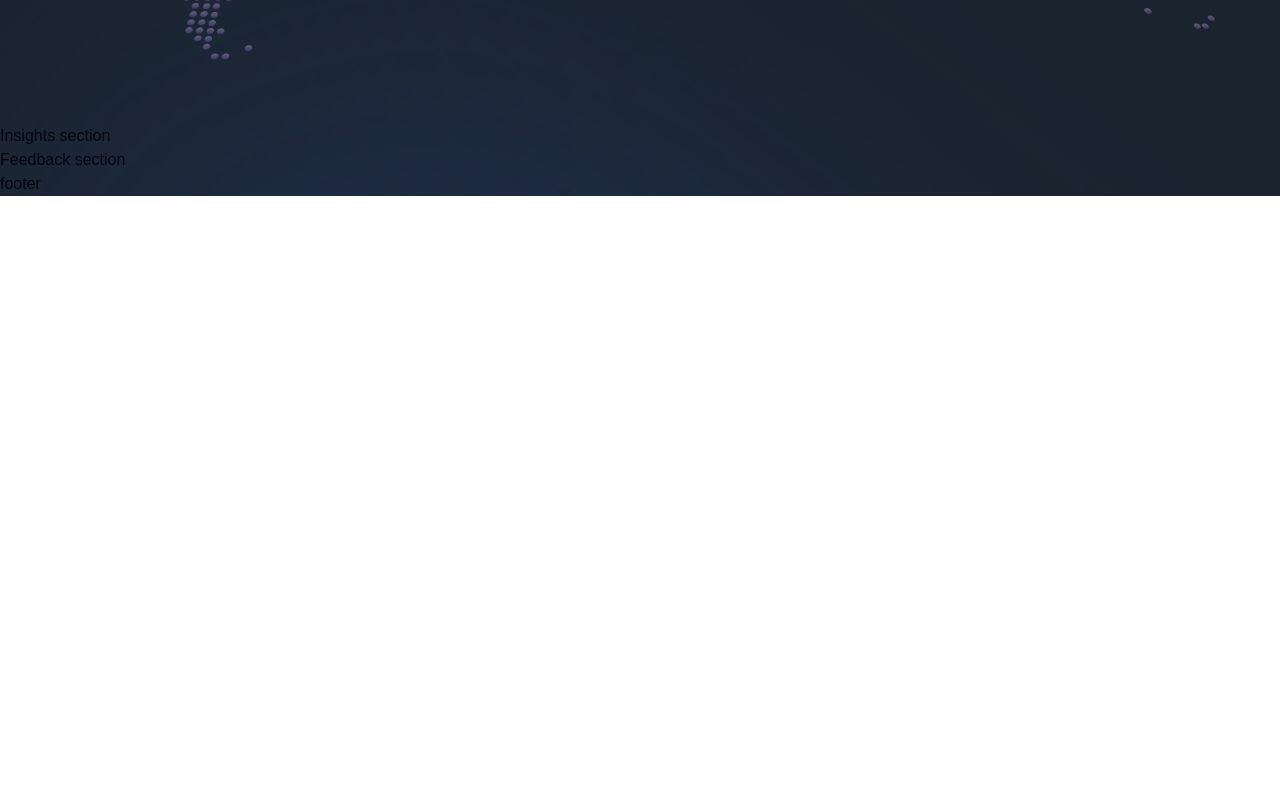
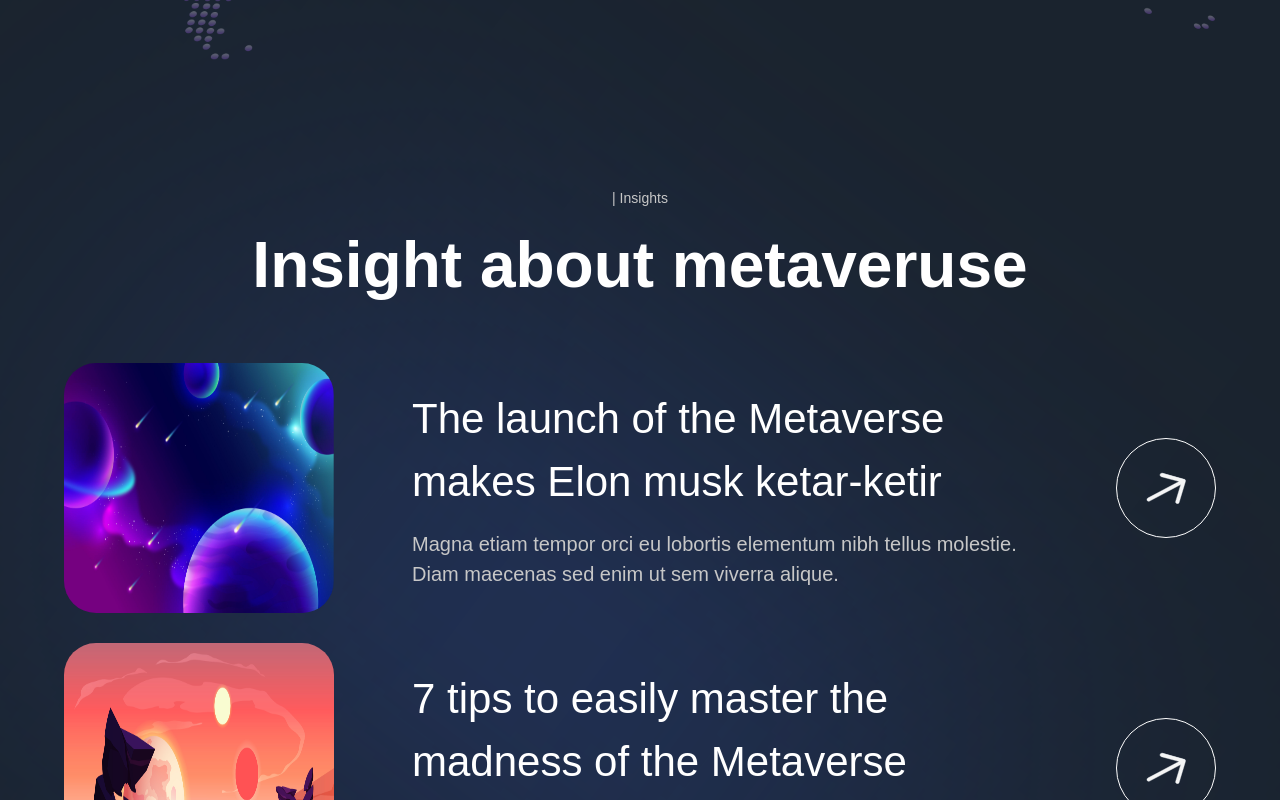
Before and after one commit to pwn-mm/metaversus-next, a Next.js app: page / in a window 1280 px wide. Shown: the part 5140-5940 px from the top of the page. Before the commit the page ends 5336 px from the top, so only its background shows below. Built offline with nearby package versions, Linux system fonts and the light colour scheme; a web font is replaced by a local one.

Commit message:
Insights section integrated

```diff
--- a/components/InsightCard.jsx
+++ b/components/InsightCard.jsx
@@ -1,9 +1,27 @@
 'use client';
 
-const InsightCard = () => (
-  <div>
-    Insight Card
-  </div>
+import { motion } from "framer-motion";
+import { fadeIn } from "../utils/motion";
+
+
+const InsightCard = ({ imgUrl, title, subtitle, index }) => (
+  <motion.div
+    variants={fadeIn('up', 'spring', index * 0.5, 1)}
+    className="flex md:flex-row flex-col gap-4"
+  >
+    <img src={imgUrl} alt="planet-01" className="md:w-[270px] w-full h-[250px] rounded-[32px]" />
+    <div className="w-full flex justify-between items-center">
+      {/* Inner div containing the title and description */}
+      <div className="flex-1 md:ml-[62px] flex flex-col max-w-[650px]">
+        <h4 className="font-normal lg:text-[42px] text-[26px] text-white">{title}</h4>
+        <p className="mt-[16px] font-normal lg:text-[20px] text-[14px] text-secondary-white">{subtitle}</p>
+      </div>
+      {/* For right-side buttons */}
+      <div className="lg:flex hidden items-center justify-center w-[100px] h-[100px] rounded-full bg-transparent border-[1px] border-white ">
+        <img src="arrow.svg" alt="arrow" className="w-[40%] h-[40%] object-contain" />
+      </div>
+    </div>
+  </motion.div>
 );
 
 export default InsightCard;
--- a/sections/Insights.jsx
+++ b/sections/Insights.jsx
@@ -1,8 +1,28 @@
 'use client';
 
+import { motion } from "framer-motion";
+import styles from '../styles';
+import { staggerContainer, fadeIn, planetVariants } from '../utils/motion';
+import { InsightCard, TypingText, TitleText } from '../components';
+import { insights } from "../constants";
+
 const Insights = () => (
-  <section>
-    Insights section
+  <section className={`${styles.paddings} relative z-10`}>
+    <motion.div
+      variants={staggerContainer}
+      initial="hidden"
+      whileInView="show"
+      viewport={{ once: 'false', amount: 0.25 }}
+      className={`${styles.innerWidth} mx-auto flex flex-col`}
+    >
+      <TypingText title=" | Insights " textStyles="text-center" />
+      <TitleText title="Insight about metaveruse" textStyles="text-center" />
+      <div className="mt-[50px] flex flex-col gap-[30px]">
+        {insights.map((insight, index) => (
+          <InsightCard key={`insight-${index}`} {...insight} index={index + 1} />
+        ))}
+      </div>
+    </motion.div>
   </section>
 );
 
--- a/sections/WhatsNew.jsx
+++ b/sections/WhatsNew.jsx
@@ -5,8 +5,6 @@
 import { staggerContainer, fadeIn, planetVariants } from '../utils/motion';
 import { NewFeatures, TypingText, TitleText } from '../components';
 import { newFeatures } from "../constants";
-
-// Project Reviewed
 
 const WhatsNew = () => (
   <section className={`${styles.paddings} relative z-10`}>
```
